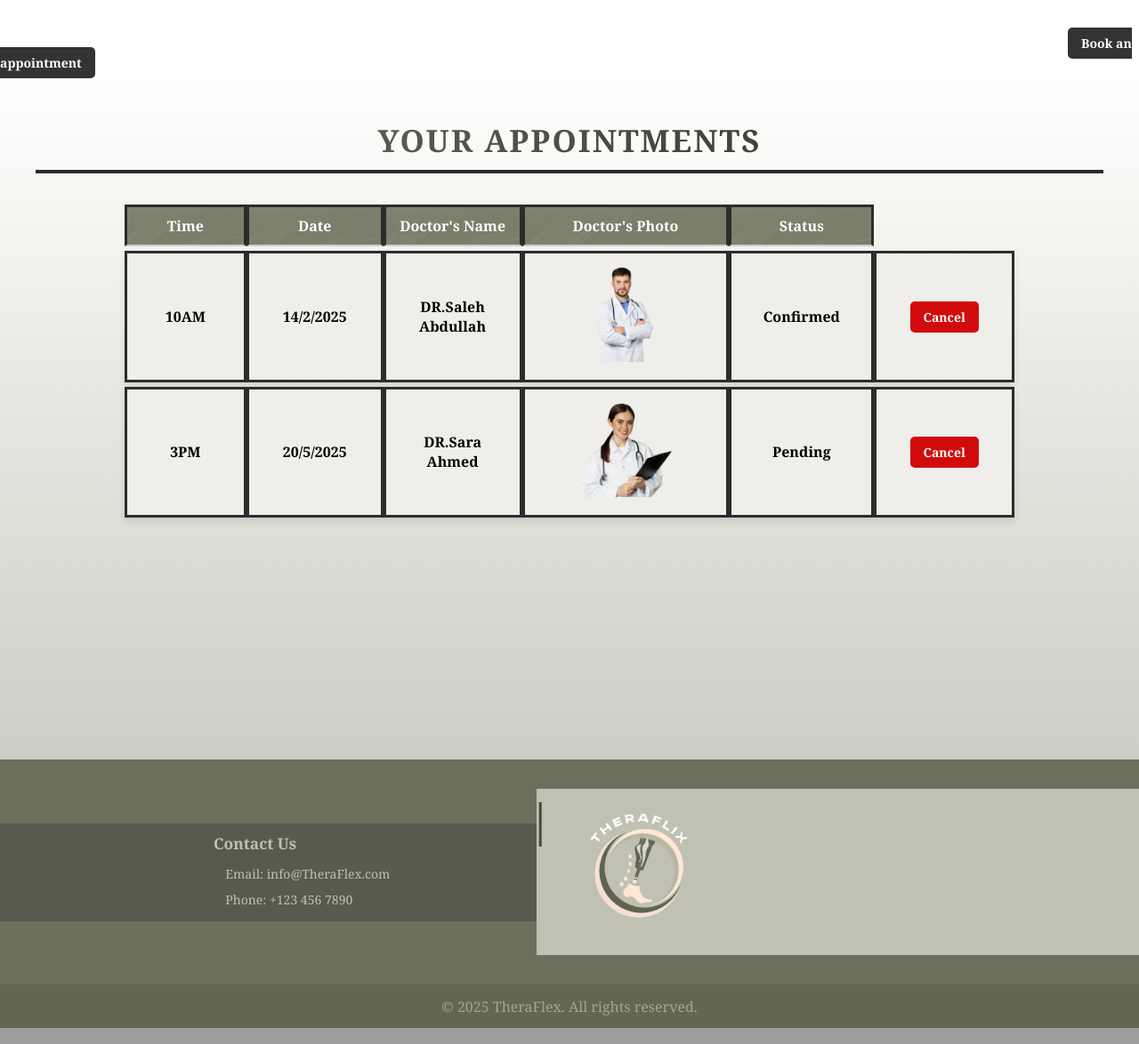
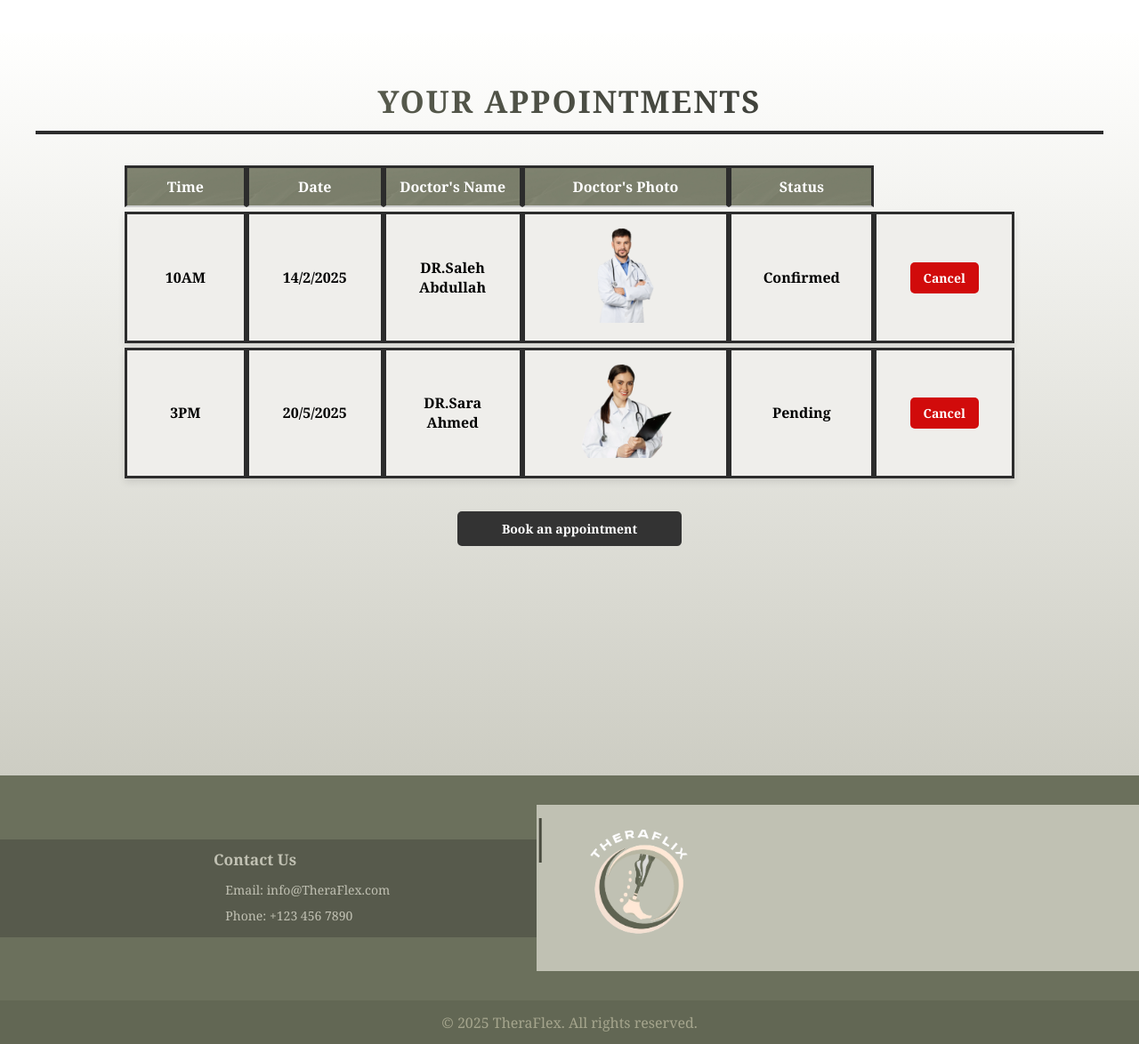
Before and after one commit to iRoseM/Clinic-web-application, a PHP site: page /indexPatient.html in a window 1280 px wide. Shown: the part 600-1774 px from the top of the page at 89% size. Run offline with PHP 8.4, Linux system fonts and the light colour scheme.

Commit message:
مسك الختام

```diff
--- a/indexPatient.html
+++ b/indexPatient.html
@@ -64,7 +64,7 @@
                 <p>[Patient Information]</p>
             </div> -->
         </div>
-        <p class="BookAppointment"><span><a href="AppointmentBooking.html">Book an appointment</a></span></p>
+
         <div class="patAppointment" id="patAppointmentnav">
             <h2>Your Appointments</h2>
             <table>
@@ -96,6 +96,7 @@
                     </tr>
                 </tbody>
             </table>
+            <p class="BookAppointment"><span><a href="AppointmentBooking.html">Book an appointment</a></span></p>
         </div>
 
         <script src="script.js"> </script>
--- a/style.css
+++ b/style.css
@@ -596,22 +596,25 @@ footer .logoSec{
 }
 
 .BookAppointment {
-    background-color: transparent;
-    display:inline;
-    padding-left: 900pt;
+
+    display: block; /* Ensure it spans the full width */
+    text-align: center; /* Center-align the content */
+    margin-top: 40px; /* Add some spacing above the element */
+    background: linear-gradient(to right, #6B705C, #2c2c2c); -webkit-background-clip: text; /* Makes the gradient apply to text only */
 }
-.BookAppointment a{
-    background-color:#333;
+
+.BookAppointment a {
+    background-color: #333;
     color: #fff;
     text-decoration: none;
-    padding: 8px 15px;
+    padding: 10px 50px;
     border-radius: 5px;
     font-size: 14px;
     font-weight: bold;
 }
 
-.BookAppointment a:hover{
-    background-color:#555;
+.BookAppointment a:hover {
+    background-color: #555;
 }
 
 .patAppointment {
```
Also changed, not shown: medication.html (+5 -5 lines).
